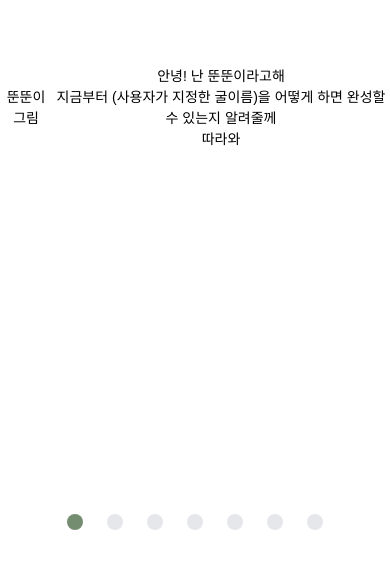
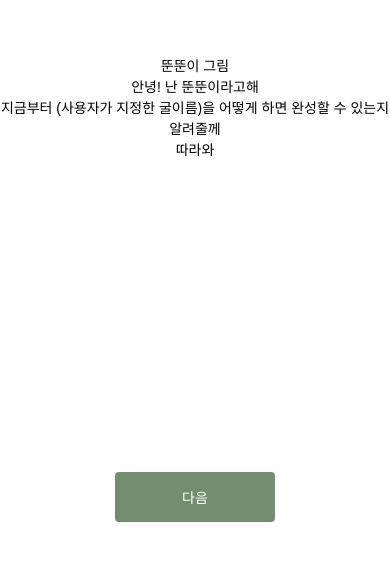
Before and after one commit to We-LGD/ddoon-ddoon, a React (Vite) app: page /tutorial in a window 390 px wide. Shown: the part 282-844 px from the top of the page. Built offline with nearby package versions, Linux system fonts and the light colour scheme; a web font is replaced by a local one.

Commit message:
fix: 모바일 방식 수정을 위해 react-device-detect 라이브러리 적용

```diff
--- a/package.json
+++ b/package.json
@@ -11,6 +11,7 @@
   },
   "dependencies": {
     "react": "^18.3.1",
+    "react-device-detect": "^2.2.3",
     "react-dom": "^18.3.1",
     "react-icons": "^5.3.0",
     "react-router-dom": "^6.28.0"
--- a/src/pages/Tutorial.tsx
+++ b/src/pages/Tutorial.tsx
@@ -1,13 +1,12 @@
 import { useState, useEffect, useCallback } from 'react';
 import { useNavigate } from 'react-router-dom';
-import { useMobileStore } from '@/store/useMobileStore';
+import { isMobile } from 'react-device-detect';
 import Title from '@/shared/components/atoms/Title';
 import Slide from '@/shared/components/atoms/Slide';
 import Button from '@/shared/components/atoms/Button';
 
 function Tutorial() {
   const navigate = useNavigate();
-  const { isMobile } = useMobileStore();
   const [page, setPage] = useState(1);
   const [startTouch, setStartTouch] = useState(0);
 
@@ -58,7 +57,7 @@ function Tutorial() {
     <div className="text-center h-full">
       <div id="slider-area" className="h-full">
         {page === 1 && (
-          <div className="flex justify-center items-center h-full">
+          <div className="content-center h-full">
             <div>뚠뚠이 그림</div>
             <p>
               안녕! 난 뚠뚠이라고해 <br />
```
Also changed, not shown: 1 other file (tests, documents, lock files or other folders).
